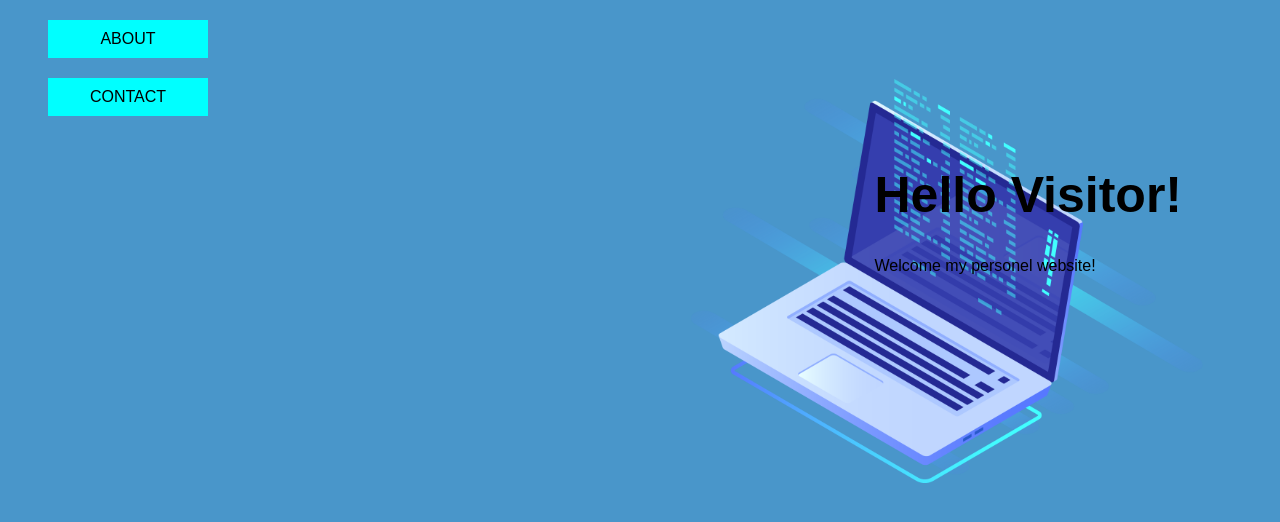
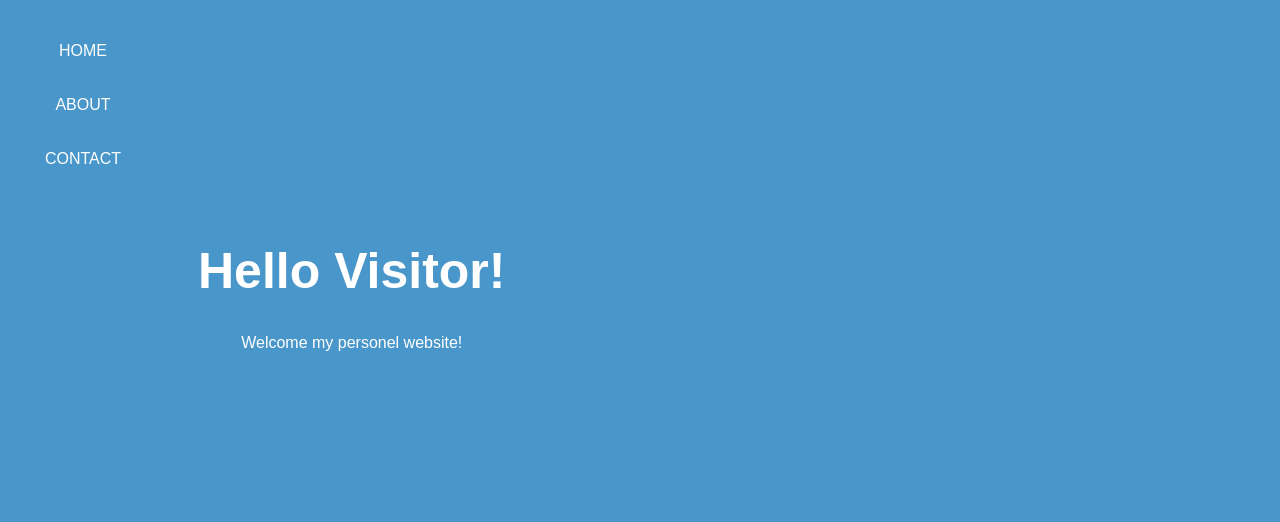
Before and after one commit to UgurIpekduzen/MyPersonalWebsite, a plain HTML site: page index.html in a window 1280 px wide. Drawn offline with Linux system fonts and the light colour scheme.

Commit message:
Main Page Design #2
Additions
- Button Hover Animation

```diff
--- a/index.html
+++ b/index.html
@@ -7,18 +7,19 @@
     </head>
     <body>
         <div class="navbar">
-            <!--<div class="container">
-
-            </div>-->
             <ul>
-                <li class="btn"><a class="navLink font" href="#about">About</a></li>
-                <li class="btn"><a class="navLink font" href="#contact">Contact</a></li>
+                <li class="btn btn-hover"><a class="navLink font" href="#home">Home</a></li>
+                <li class="btn btn-hover"><a class="navLink font" href="#about">About</a></li>
+                <li class="btn btn-hover"><a class="navLink font" href="#contact">Contact</a></li>
             </ul>
         </div>
 
-        <header id="headerSection" class="font">
-            <h1>Hello Visitor!</h1>
-            <p>Welcome my personel website!</p>
-        </header>
+        <div id="headerSection" >
+                 <div class="font">
+                    <h1>Hello Visitor!</h1>
+                    <p>Welcome my personel website!</p>
+                </div>
+            </div>
+        </div>
     </body>
 </html>
--- a/style.css
+++ b/style.css
@@ -1,39 +1,94 @@
+.active {
+    background-color: white;
+    color: black;
+}
+
 body{
-    background:#4996CA url(programming.png);
-    background-size:40%;
+    /*background: #4996CA url(programming.png);
+    background-size: 40%;
     background-repeat: no-repeat;
     background-position: 90% -70%;
+    text-align: center;*/
+    background-color: #4996ca;
+    align-content: center;
 }
+
 .navbar {
-    width: 200px;
+    width: 150px;
     left: 0;
 }
 
 ul {
     list-style-type: none;
-    height: 100%;
+    padding: 0;
 }
+
 .navLink {
     text-transform: uppercase;
     color: black;
     text-decoration: none;
     cursor: pointer;
+
 }
+
 .font{
     font-family: 'Montserrat', sans-serif;
+    color: white;
 }
+
 .btn {
-    margin-top: 20px;
-    background-color: aqua;
-    padding: 10px;
+    padding: 5px;
     text-align: center;
+    transition-duration: .6s;
+  transition-timing-function: ease;
+    line-height: 40px;
+}
+.btn-hover {
+  letter-spacing: 0;
+}
+
+.btn-hover:hover,
+.btn-hover:active {
+  letter-spacing: 5px;
+}
+
+.btn-hover:after,
+.btn-hover:before {
+  backface-visibility: hidden;
+  border: 1px solid rgba(255, 255, 255, 0);
+  bottom: 0px;
+  content: " ";
+  display: block;
+  margin: 0 auto;
+  position: relative;
+  transition: all 280ms ease-in-out;
+  width: 0;
+}
+
+.btn-hover:hover:after,
+.btn-hover:hover:before {
+  backface-visibility: hidden;
+  border-color: #fff;
+  transition: width 350ms ease-in-out;
+  width: 100%;
+}
+
+.btn-hover:hover:before {
+  bottom: auto;
+  top: 0;
+  width: 100%;
 }
 
 #headerSection {
     float: right;
-    margin-right: 90px;
+    text-align: center;
+    position: fixed;
+    padding: 0px 150px;
+}
 
-}
 #headerSection h1 {
     font-size: 50px;
 }
+#headerSection div {
+    margin: 40px;
+}
```
